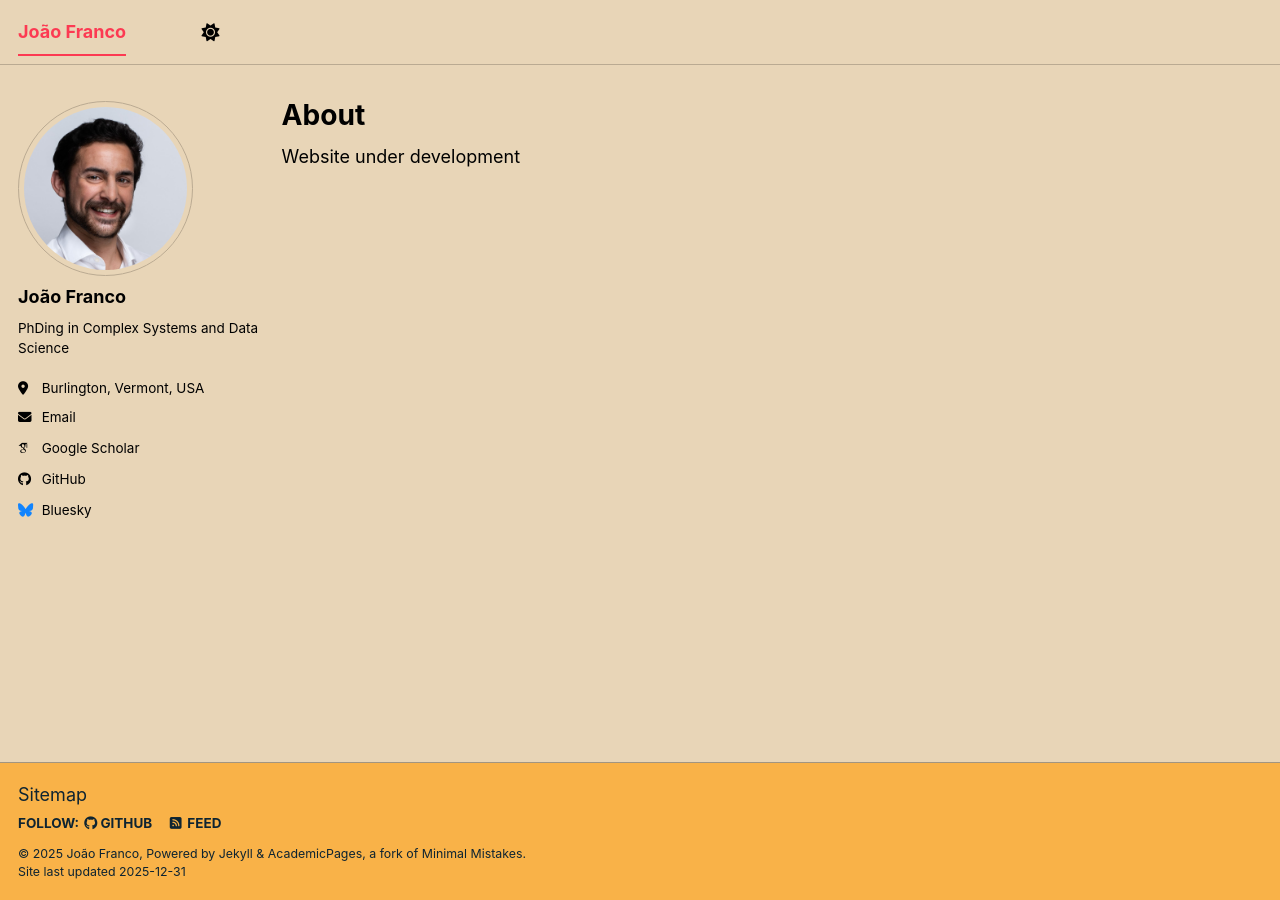
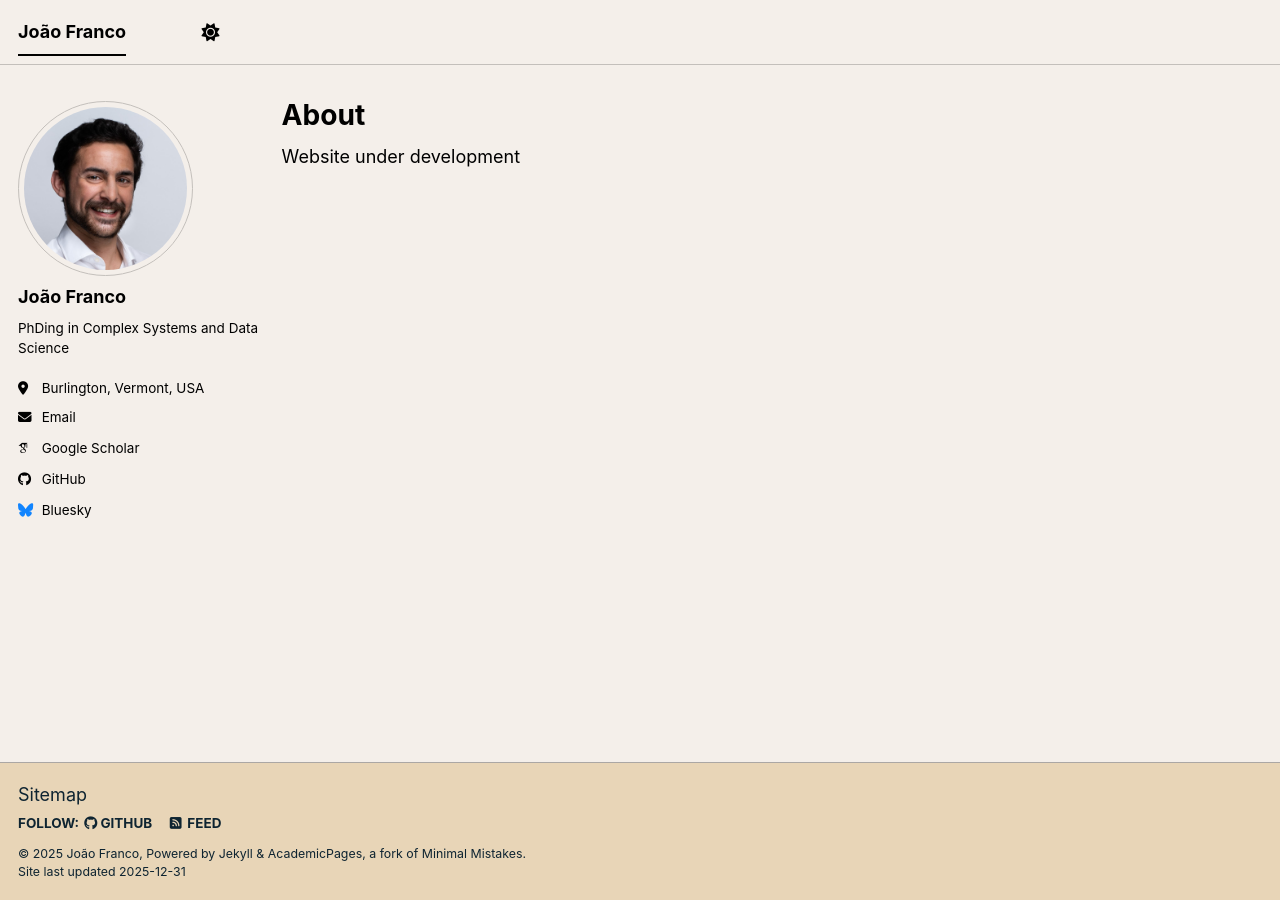
Before and after one commit to OkFranco/okfranco.github.io, a Jekyll site: the page built from _pages/about.md, in a window 1280 px wide. Built offline with Jekyll 4.4.1, drawn with Linux system fonts in a browser that asks for light colours; some web fonts are replaced; a script bundle is joined from its source files by our own code; library files that are not in the unit come from our copies.

Commit message:
light_theme

```diff
--- a/_sass/theme/_okfranco_dark.scss
+++ b/_sass/theme/_okfranco_dark.scss
@@ -1,5 +1,5 @@
 /* ==========================================================================
-    SUNRISE THEME - DARK VERSION
+    OKFRANCO THEME - DARK VERSION
     ========================================================================== */
 /* Color codes used for the theme */
 $primary-color              : #ff8793;
--- a/_sass/theme/_okfranco_light.scss
+++ b/_sass/theme/_okfranco_light.scss
@@ -1,13 +1,13 @@
 /* ==========================================================================
-   SUNRISE THEME - LIGHT VERSION
+   OKFRANCO THEME - LIGHT VERSION
    ========================================================================== */
 /* Color codes used for the theme */
-$primary-color              : #fc3a52;
+$primary-color              : #000000; //#fc3a52;
 $dark-primary-color         : mix(#000, $primary-color, 40%);
 $darker-primary-color       : mix(#000, $primary-color, 60%);
 $light-primary-color        : mix(#fff, $primary-color, 50%);
 $lighter-primary-color      : mix(#fff, $primary-color, 90%);
-$background                 : #e8d5b7;
+$background                 : #f4efea;
 $background-light           : mix(#fff, $background, 20%);
 $background-lighter        : #ffffff;
 $text                      : #000000;
@@ -15,7 +15,7 @@ $text-muted                : #0e2431;
 $link                      : mix(#000, $primary-color, 10%);
 $link-dark                 : mix(#000, $link, 25%);
 $link-light                : mix(#fff, $link, 25%);
-$footer                    : #f9b248;
+$footer                    : #e8d5b7; //#f9b248;
 $border                    : mix(#000, $background, 20%);
 $border-dark               : mix(#000, $background, 30%);
 
```
